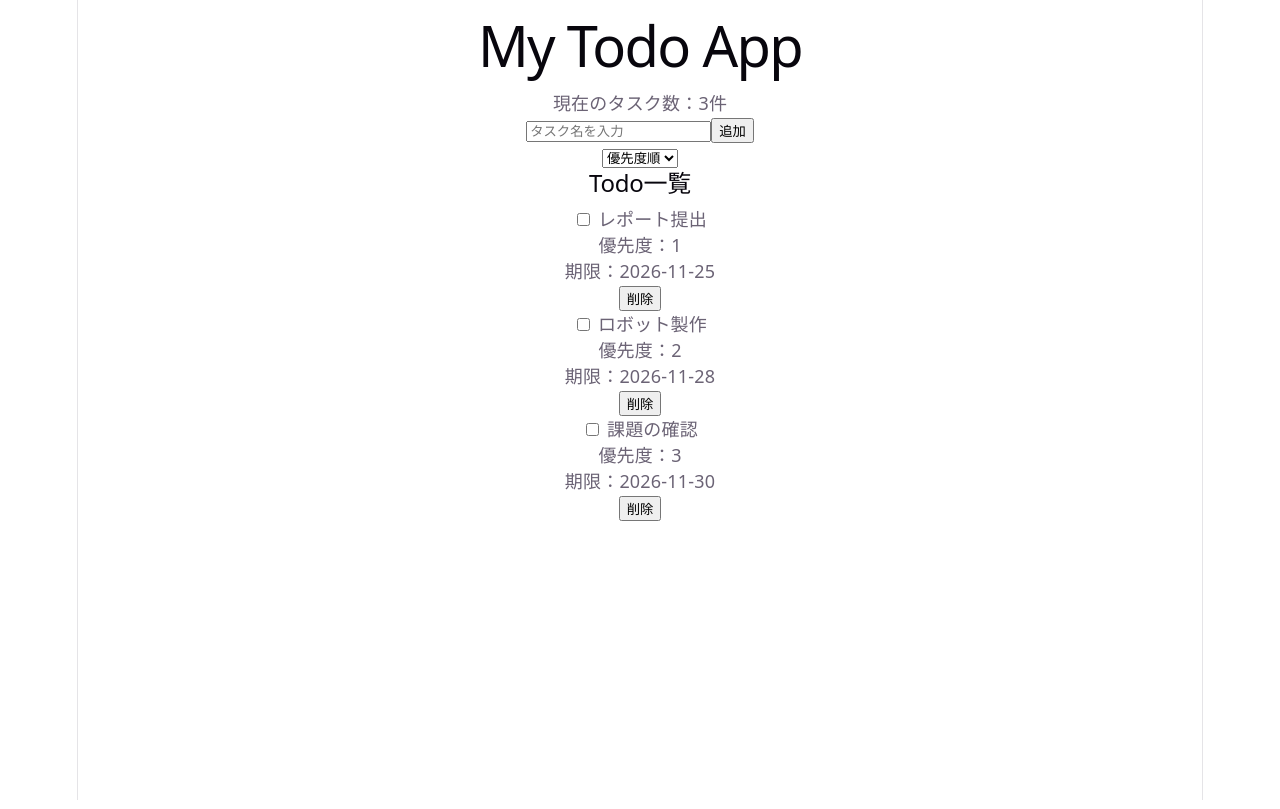
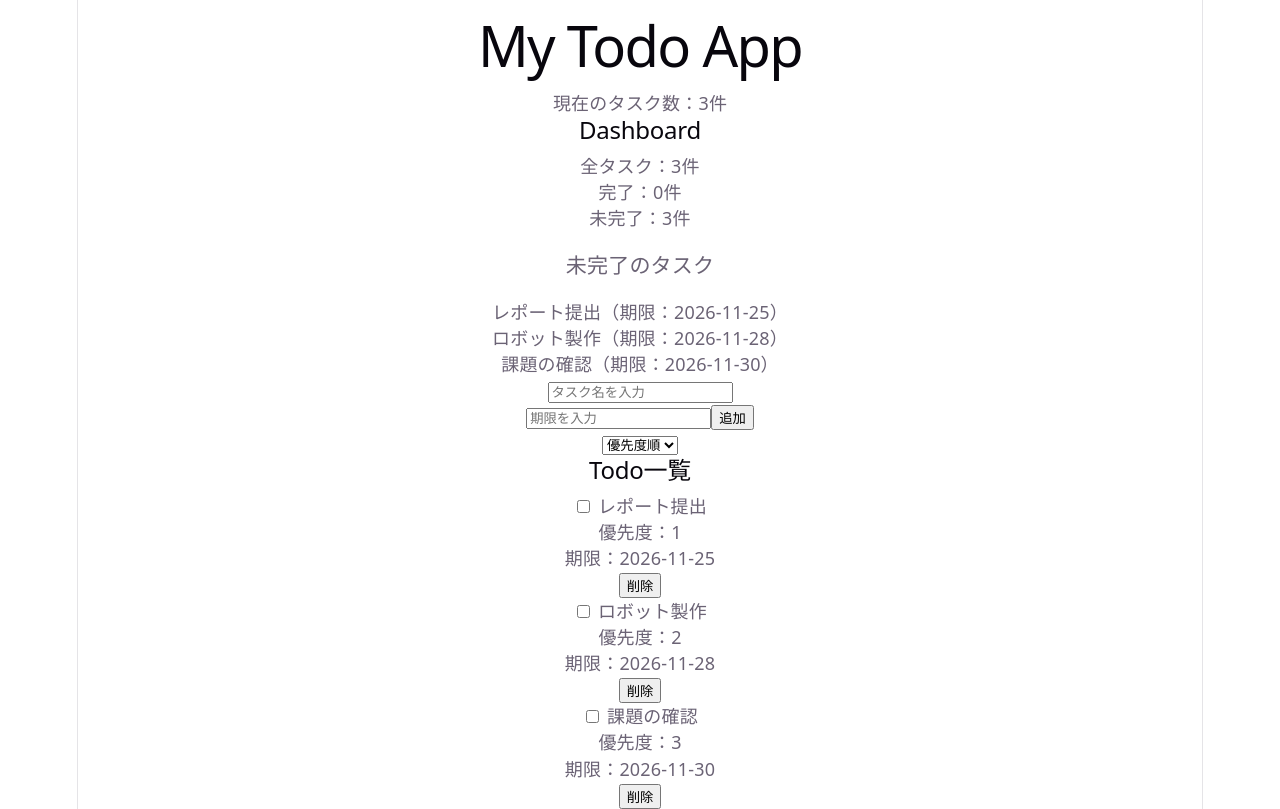
Before and after one commit to zassou-robo/MyToDo_App, a React (Vite) app: page / in a window 1280 px wide. Built offline with nearby package versions, Linux system fonts and the light colour scheme.

Commit message:
Dashboardの追加と期限の追加設定

```diff
--- a/src/App.tsx
+++ b/src/App.tsx
@@ -1,6 +1,7 @@
 import { useState, useEffect } from 'react';
 import Header from './Header';
 import TodoItem from './TodoItem';
+import Dashboard from './Dashboard';
 
 type Todo = {
   id: number;
@@ -50,10 +51,14 @@ function App() {
   });
 
   const [title, setTitle] = useState("");
+  const [deadline, setDeadline] = useState("");
   const [sortType, setSortType] = useState("priority");
 
   const addTodo = () => {
     if (title.trim() === "") {
+      return;
+    }
+    if(deadline.trim() === ""){
       return;
     }
 
@@ -61,12 +66,13 @@ function App() {
       id: Date.now(),
       title: title,
       priority: 1,
-      deadline: "2026-12-01",
+      deadline: deadline,
       completed: false,
     };
 
     setTodos([...todos, newTodo]);
     setTitle("");
+    setDeadline("");
   };
 
   const deleteTodo = (id: number) => {
@@ -96,12 +102,10 @@ function App() {
       return a.priority - b.priority;
     }
 
-    // ここに期限順の処理を書く
     if(sortType === "deadline"){
       return a.deadline.localeCompare(b.deadline);
     }
 
-    // ここに登録順の処理を書く
     if(sortType === "id"){
       return a.id - b.id;
     }
@@ -122,15 +126,12 @@ function App() {
         title="My Todo App"
         task_amount={todos.length}
       />
+      <Dashboard todos={todos} />
 
       <section>
-        <input
-          type="text"
-          value={title}
-          onChange={(event) => setTitle(event.target.value)}
-          placeholder="タスク名を入力"
-        />
-
+      <input type="text" value={title} onChange={(event) => setTitle(event.target.value)} placeholder="タスク名を入力"/>
+      <p></p>
+      <input type="text" value={deadline} onChange={(event) => setDeadline(event.target.value)} placeholder="期限を入力"/>
         <button onClick={addTodo}>
           追加
         </button>
--- /dev/null
+++ b/src/Dashboard.tsx
@@ -0,0 +1,42 @@
+type DashboardProps = {
+    todos: {
+        id: number;
+        title: string;
+        priority: number;
+        deadline: string;
+        completed: boolean;
+    }[];
+};
+
+function Dashboard({ todos }: DashboardProps) {
+    const totalCount = todos.length;
+    const today = new Date();
+    const nextWeek = new Date();
+
+    nextWeek.setDate(today.getDate() + 7);
+
+    const completedCount = todos.filter(
+    (todo) => todo.completed
+    ).length;
+
+    const incompleteTodos = todos.filter(
+    (todo) => !todo.completed
+    );
+
+    return (
+        <section>
+            <h2>Dashboard</h2>
+            <p>全タスク：{totalCount}件</p>
+            <p>完了：{completedCount}件</p>
+            <p>未完了：{incompleteTodos.length}件</p>
+            <h3>未完了のタスク</h3>
+            {incompleteTodos.map((todo) => (
+                <p key={todo.id}>
+                    {todo.title}（期限：{todo.deadline}）
+                </p>
+            ))}
+        </section>
+    );
+}
+
+export default Dashboard;
```
Also changed, not shown: src/Dashbord.tsx (deleted).
